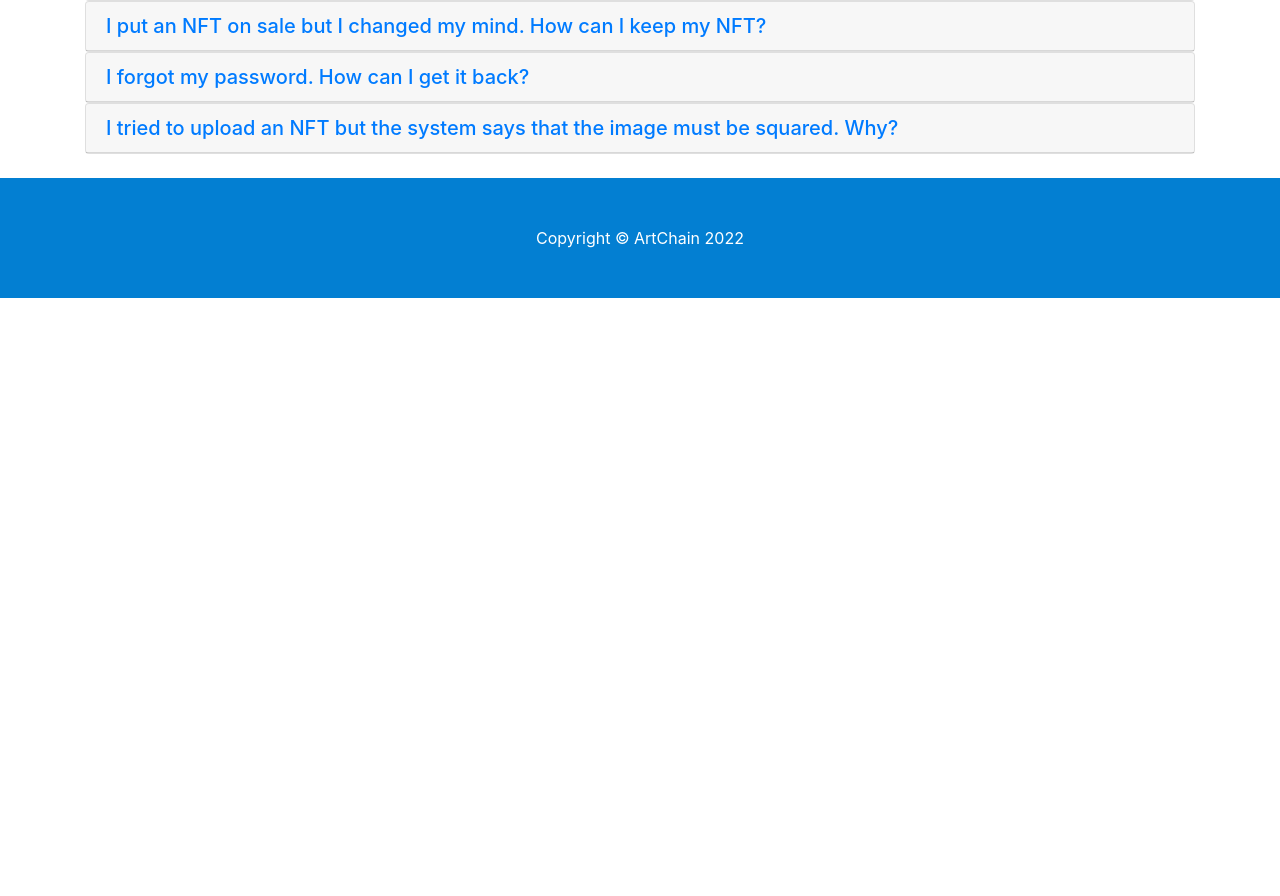
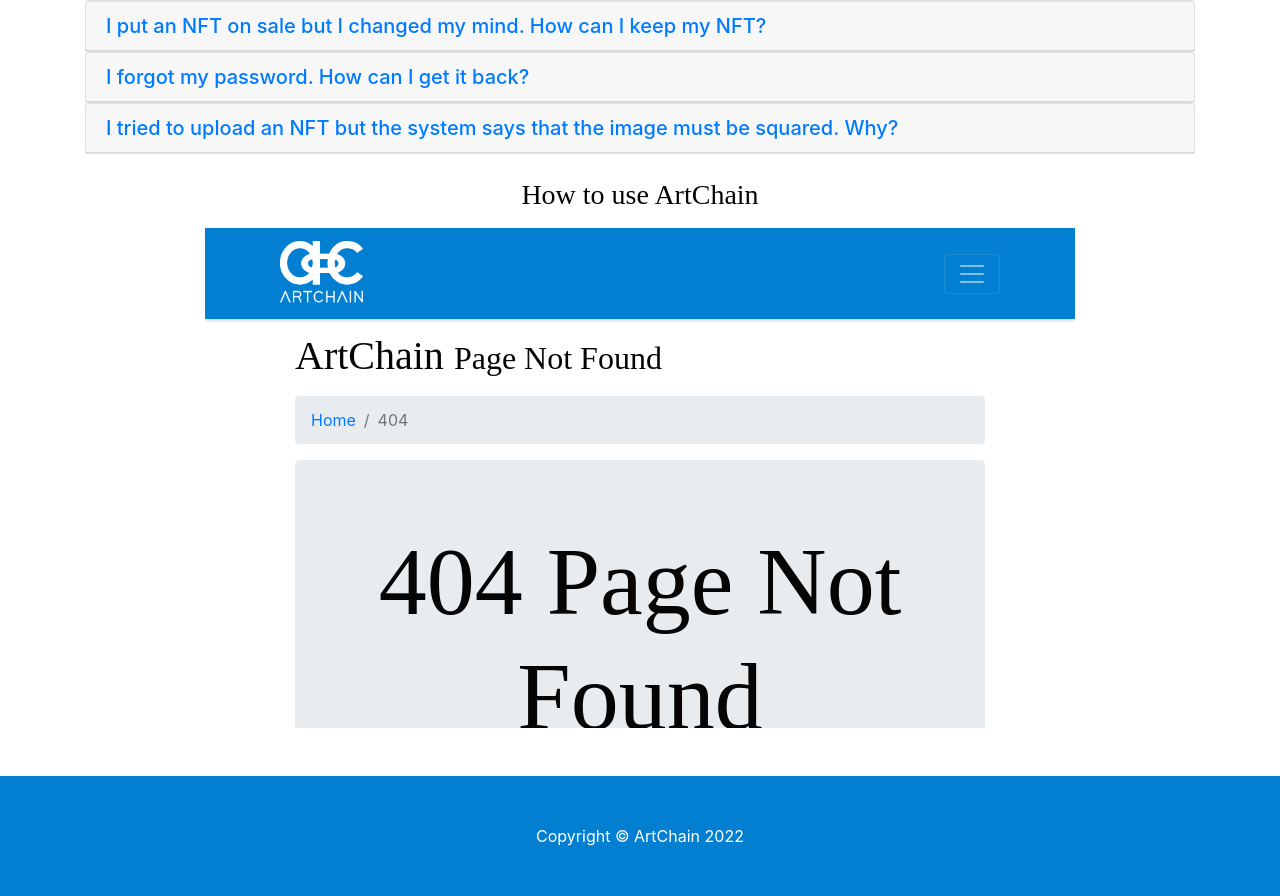
Before and after one commit to walterdec/ArtChain, a Flask app: page /faq in a window 1280 px wide. Shown: the part 333-1229 px from the top of the page. Before the commit the page ends 631 px from the top, so only its background shows below. Run offline with Flask 2, Linux system fonts and the light colour scheme; parts of the project's set-up code (start-up, migrations or seed data) failed here and were passed over; some libraries are stand-ins or nearby versions.

Commit message:
Minor edits FAQ section

```diff
--- a/templates/faq.html
+++ b/templates/faq.html
@@ -15,11 +15,10 @@
 
     <ol class="breadcrumb">
       <li class="breadcrumb-item">
-        <a href="/index">Home</a>
+        <a href="/">Home</a>
       </li>
       <li class="breadcrumb-item active">FAQ</li>
     </ol>
-
     <div class="mb-4" id="accordion" role="tablist" aria-multiselectable="true">
       <div class="card">
         <div class="card-header" role="tab" id="headingOne">
@@ -85,8 +84,12 @@
       </div>
     </div>
 
+    <h3 class="text-center">How to use ArtChain</h3>
+    <div class="row form-center mt-3 mb-5">
+      <iframe width="870" height="500" src="static/videos/ArtChain_presentation.mp4" style="border:none;" title="video player" allow="accelerometer; clipboard-write; encrypted-media; gyroscope; picture-in-picture" allowfullscreen></iframe>
+   </div>
+
   </div>
-  <!-- /.container -->
 
 {% endblock content %}
 
```
